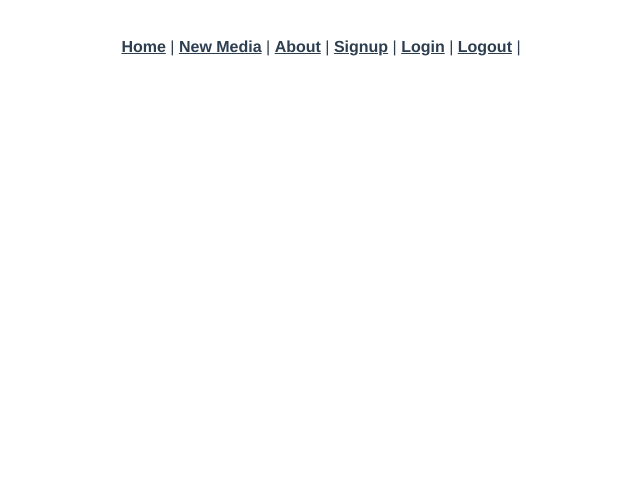
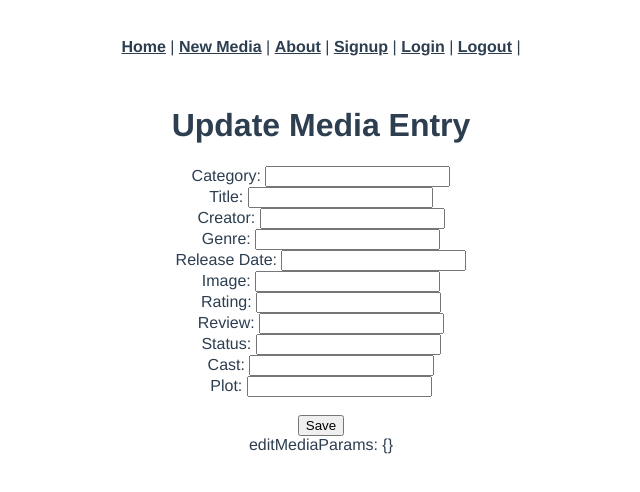
Before and after one commit to natelalvarado/mediapedia-app, a Vue app: page /media/1/edit in a window 1280 px wide. Shown: the top 492 px of the page, without its empty margins (319-959 px from the left). Built offline with nearby package versions, Linux system fonts and the light colour scheme; no server answers.

Commit message:
Adds Edit Media action

```diff
--- a/src/router/index.js
+++ b/src/router/index.js
@@ -6,6 +6,7 @@ import Login from "../views/Login.vue";
 import Logout from "../views/Logout.vue";
 import NewMedia from "../views/NewMedia.vue";
 import ShowMedia from "../views/ShowMedia.vue";
+import EditMedia from "../views/EditMedia.vue";
 
 Vue.use(VueRouter);
 
@@ -26,6 +27,12 @@ const routes = [
     path: "/media/:id",
     name: "show-media",
     component: ShowMedia,
+  },
+
+  {
+    path: "/media/:id/edit",
+    name: "edit-media",
+    component: EditMedia,
   },
 
   {
--- /dev/null
+++ b/src/views/EditMedia.vue
@@ -0,0 +1,87 @@
+<template>
+  <div class="edit-media">
+    <h1>Update Media Entry</h1>
+    <form v-on:submit.prevent="editMedia()">
+      <div>
+        Category:
+        <input type="text" v-model="editMediaParams.category" />
+      </div>
+      <div>
+        Title:
+        <input type="text" v-model="editMediaParams.title" />
+      </div>
+      <div>
+        Creator:
+        <input type="text" v-model="editMediaParams.creator" />
+      </div>
+      <div>
+        Genre:
+        <input type="text" v-model="editMediaParams.genre" />
+      </div>
+      <div>
+        Release Date:
+        <input type="text" v-model="editMediaParams.year" />
+      </div>
+      <div>
+        Image:
+        <input type="text" v-model="editMediaParams.image" />
+      </div>
+      <div>
+        Rating:
+        <input type="text" v-model="editMediaParams.rating" />
+      </div>
+      <div>
+        Review:
+        <input type="text" v-model="editMediaParams.review" />
+      </div>
+      <div>
+        Status:
+        <input type="text" v-model="editMediaParams.status" />
+      </div>
+      <div>
+        Cast:
+        <input type="text" v-model="editMediaParams.cast" />
+      </div>
+      <div>
+        Plot:
+        <input type="text" v-model="editMediaParams.plot" />
+      </div>
+      <br />
+      <input type="submit" value="Save" />
+    </form>
+    editMediaParams: {{ editMediaParams }}
+  </div>
+</template>
+
+<style></style>
+
+<script>
+import axios from "axios";
+export default {
+  data: function () {
+    return {
+      editMediaParams: {},
+      errors: [],
+    };
+  },
+  created: function () {
+    axios.get(`/media/${this.$route.params.id}`).then((response) => {
+      console.log(response.data);
+      this.editMediaParams = response.data;
+    });
+  },
+  methods: {
+    editMedia: function () {
+      axios
+        .patch(`/media/${this.editMediaParams.id}`, this.editMediaParams)
+        .then((response) => {
+          console.log(response.data);
+          this.$router.push(`/media/${response.data.id}`);
+        })
+        .catch((error) => {
+          console.log(error.response.data.errors);
+        });
+    },
+  },
+};
+</script>
--- a/src/views/ShowMedia.vue
+++ b/src/views/ShowMedia.vue
@@ -10,6 +10,7 @@
     <p>Review: {{ media.review }}</p>
     <p>Cast: {{ media.cast }}</p>
     <p>Plot: {{ media.plot }}</p>
+    <router-link :to="`/media/${media.id}/edit`">Edit</router-link>
   </div>
 </template>
 
```
